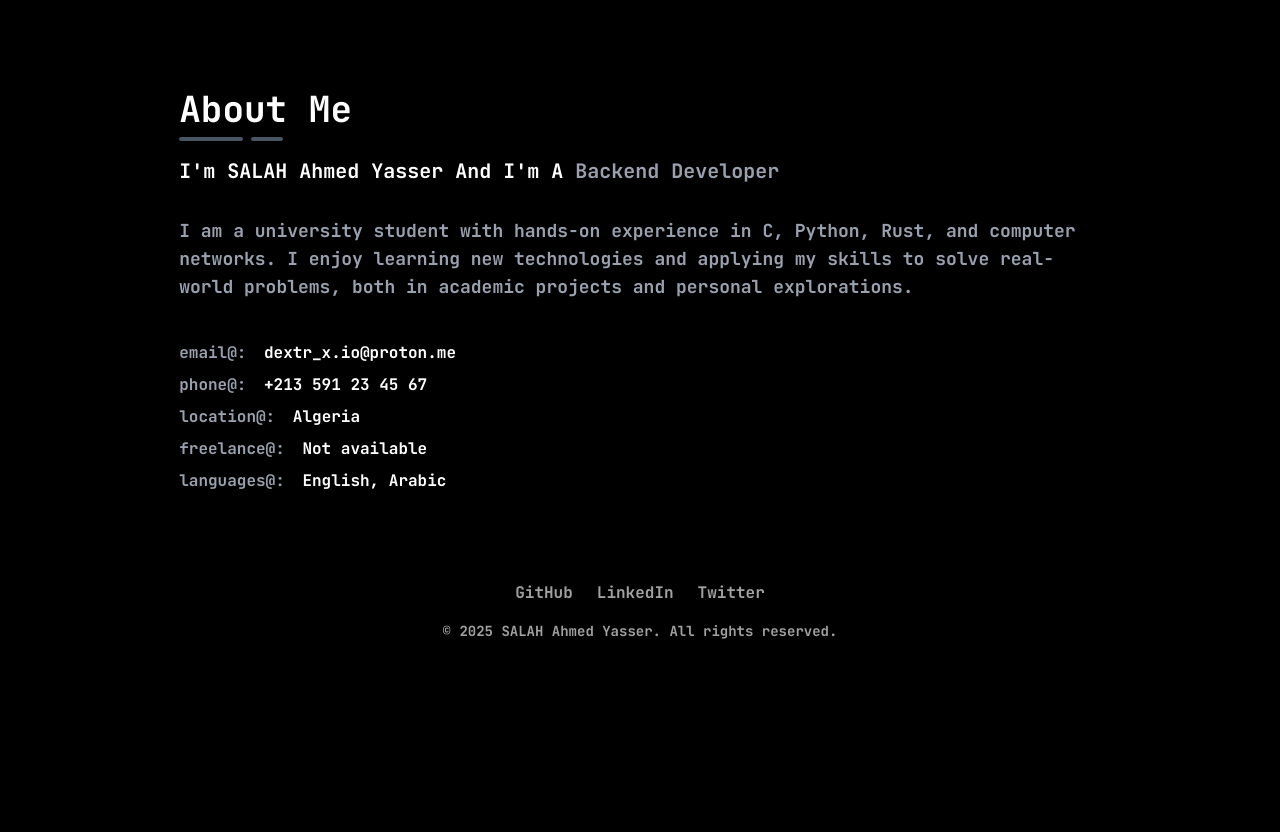
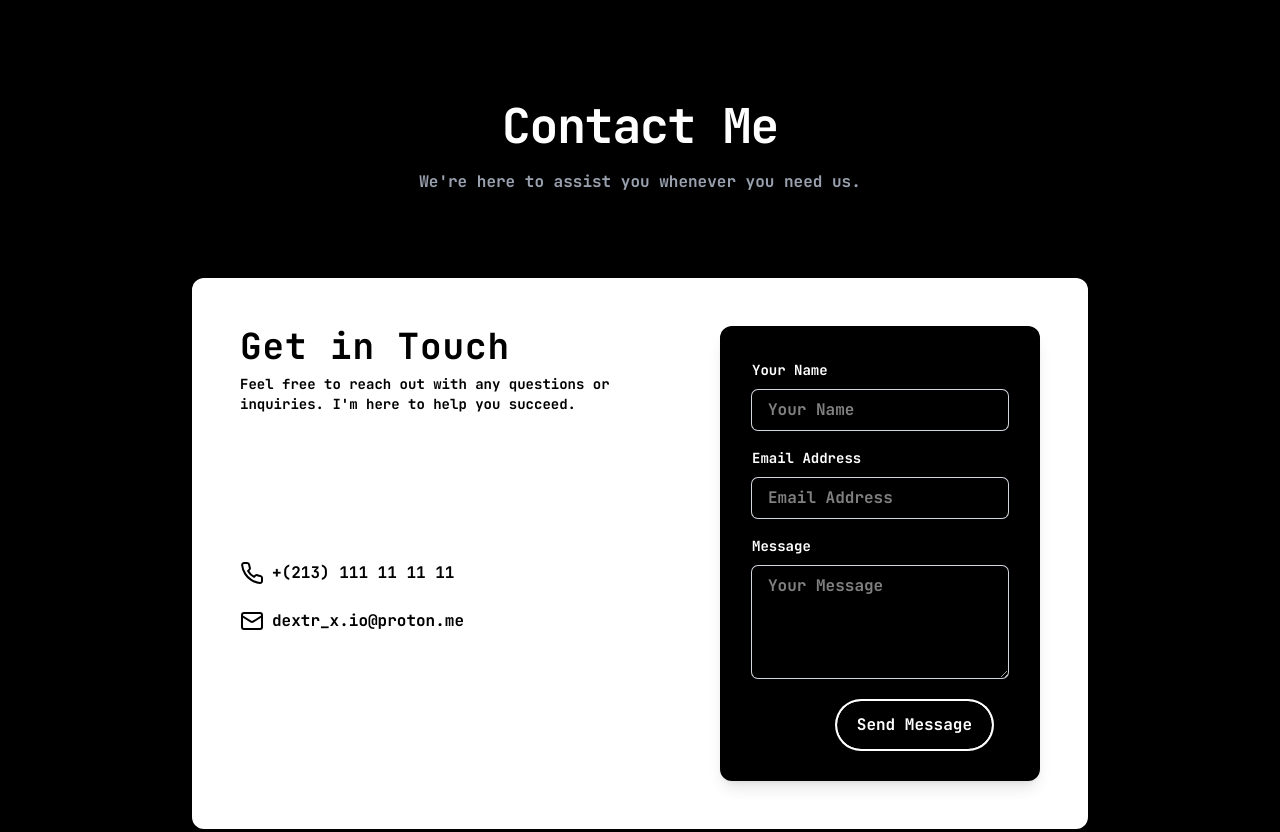
Before and after one commit to dxtr0x/Portfolio, an Astro site: page / in a window 1280 px wide. Shown: the part 2162-2994 px from the top of the page. Before the commit the page ends 2851 px from the top, so only its background shows below. Built offline with nearby package versions, Linux system fonts and the light colour scheme; Astro itself is replaced by a stand-in of ours.

Commit message:
add contact section

```diff
--- a/astro.config.mjs
+++ b/astro.config.mjs
@@ -5,11 +5,14 @@ import tailwindcss from '@tailwindcss/vite';
 
 import netlify from '@astrojs/netlify';
 
+
+
 // https://astro.build/config
 export default defineConfig({
   vite: {
     plugins: [tailwindcss()]
   },
 
-  adapter: netlify()
+  adapter: netlify(),
+  integrations: []
 });
--- a/package.json
+++ b/package.json
@@ -11,9 +11,11 @@
   "dependencies": {
     "@astrojs/netlify": "^6.5.9",
     "@astrojs/ts-plugin": "^1.10.4",
+    "@lucide/astro": "^0.544.0",
     "@supabase/supabase-js": "^2.57.4",
     "@tailwindcss/vite": "^4.1.12",
     "astro": "^5.13.5",
+    "astro-icon": "^1.1.5",
     "autoprefixer": "^10.4.21",
     "postcss": "^8.5.6",
     "tailwindcss": "^4.1.12"
--- /dev/null
+++ b/src/components/Contact.astro
@@ -0,0 +1,90 @@
+---
+import { Phone ,Mail , type Icon as IconType} from "@lucide/astro";
+export interface Contact_t{
+    icon : typeof IconType,
+    text : string
+};
+
+const contacts:Contact_t[] = [
+    {
+        icon : Phone ,
+        text : "+(213) 111 11 11 11"
+    },
+    {
+        icon : Mail,
+        text : "dextr_x.io@proton.me"
+    }];
+
+---
+<div class="flex flex-col w-full min-h-screen justify-center items-center">
+  <div class="py-16 text-center">
+    <h1 class="text-3xl font-semibold tracking-tight text-white sm:text-5xl">Contact Me</h1>
+    <h3 class="text-base/8 text-gray-400 p-4">We're here to assist you whenever you need us.</h3>
+  </div>
+  <div class="flex flex-col md:flex-row md:space-x-6 space-y-6 md:space-y-0 bg-white w-full max-w-4xl p-8 sm:p-12 rounded-xl shadow-lg text-white overflow-hidden">
+    <!-- Left -->
+    <div class="flex flex-col space-y-8 justify-between">
+      <!-- Left top -->
+      <div class="text-black">
+        <h1 class="font-bold text-4xl tracking-wide">Get in Touch</h1>
+        <p class="pt-2 text-white-100 text-sm">Feel free to reach out with any questions or inquiries. I'm here to help you succeed.</p>
+      </div>
+      <!-- left middle -->
+
+      <div class="flex flex-col space-y-6">
+        { contacts.map((contact) => (
+          <div class="inline-flex space-x-2 items-center text-black">
+            <contact.icon />
+            <span>{contact.text}</span>
+          </div>
+        ))}
+
+      </div>
+      <!-- left bottom -->
+      <div class="flex space-x-4 w-full">
+
+      </div>
+    </div>
+
+    <!-- Right -->
+    <div class="relative">
+      <div class="relative z-10 bg-black rounded-xl shadow-lg p-8 text-white md:w-80">
+        <form action="" class="flex flex-col space-y-4">
+          <div>
+            <label for="name" class="text-sm">Your Name</label>
+            <input
+              type="text"
+              id="name"
+              placeholder="Your Name"
+              class="ring-1 ring-gray-300 w-full rounded-md px-4 py-2 mt-2 outline-none focus:ring-2 focus:ring-gray-300"
+            />
+          </div>
+          <div>
+            <label for="email" class="text-sm">Email Address</label>
+            <input
+              type="email"
+              id="email"
+              placeholder="Email Address"
+              class="ring-1 ring-gray-300 w-full rounded-md px-4 py-2 mt-2 outline-none focus:ring-2 focus:ring-gray-300"
+            />
+          </div>
+          <div>
+            <label for="message" class="text-sm">Message</label>
+            <textarea
+              id="message"
+              rows="4"
+              placeholder="Your Message"
+              class="ring-1 ring-gray-300 w-full rounded-md px-4 py-2 mt-2 outline-none focus:ring-2 focus:ring-gray-300"
+            ></textarea>
+          </div>
+          <button
+            type="submit"
+            class="self-end rounded-full outline ring-2 p-4 mx-4 inline-flex justify-center items-center py-3 px-5 text-base font-medium text-center text-white hover:bg-white hover:text-gray-700 duration-150"
+          >
+            Send Message
+          </button>
+        </form>
+      </div>
+    </div>
+  </div>
+</div>
--- a/src/components/About.astro
+++ b/src/components/Me.astro
@@ -10,13 +10,14 @@ const contactInfo = [
 <div class="max-w-7xl mx-auto w-full px-4 sm:px-6 lg:px-8">
   <section class="w-full lg:w-[80%] mx-auto px-4 sm:px-10 lg:px-0 py-14 rounded-xl shadow bg-black">
     <header class="mb-8">
-      <h2 class="text-4xl font-serif font-bold text-white mb-2">About Me</h2>
-      <div class="flex gap-2 mb-4">
-        <span class="w-16 h-1 bg-gray-600 rounded"></span>
-        <span class="w-8 h-1 bg-gray-600 rounded"></span>
+      <div>
+        <h2 class="text-4xl font-serif font-bold text-white mb-2">Me</h2>
+        <div class="flex gap-4 mb-4">
+          <span class="w-12 h-1 bg-gray-600 rounded"></span>
+        </div>
       </div>
       <h4 class="capitalize text-xl font-semibold text-white">
-        I'm SALAH Ahmed Yasser and I'm a <span class="text-gray-400">Backend Developer</span>
+        I'm SALAH Ahmed Yasser and I'm a <span class="text-gray-400"><strong class="underline">Software Engineer</strong></span>
       </h4>
     </header>
     <p class="text-gray-400 mb-10 text-lg">
--- /dev/null
+++ b/src/components/Word.astro
@@ -0,0 +1,4 @@
+      <div class="flex gap-2 mb-4">
+        <span class="w-16 h-1 bg-gray-600 rounded"></span>
+        <span class="w-8 h-1 bg-gray-600 rounded"></span>
+      </div>
--- a/src/pages/index.astro
+++ b/src/pages/index.astro
@@ -2,9 +2,10 @@
 import Navbar from '../components/Navbar.astro';
 import Hero from '../components/Hero.astro';
 import Skills from '../components/Skills.astro';
-import About from "../components/About.astro";
+import Me from "../components/Me.astro";
 import Statistic from "../components/Statistic.astro"
 import Layout from "../layouts/Layout.astro"
+import Contact from '../components/Contact.astro';
 ---
 
 <Layout>
@@ -12,5 +13,5 @@ import Layout from "../layouts/Layout.astro"
     <Hero />
     <Statistic />
     <Skills />
-    <About />
+    <Contact />
 </Layout>
```
Also changed, not shown: 1 other file.
